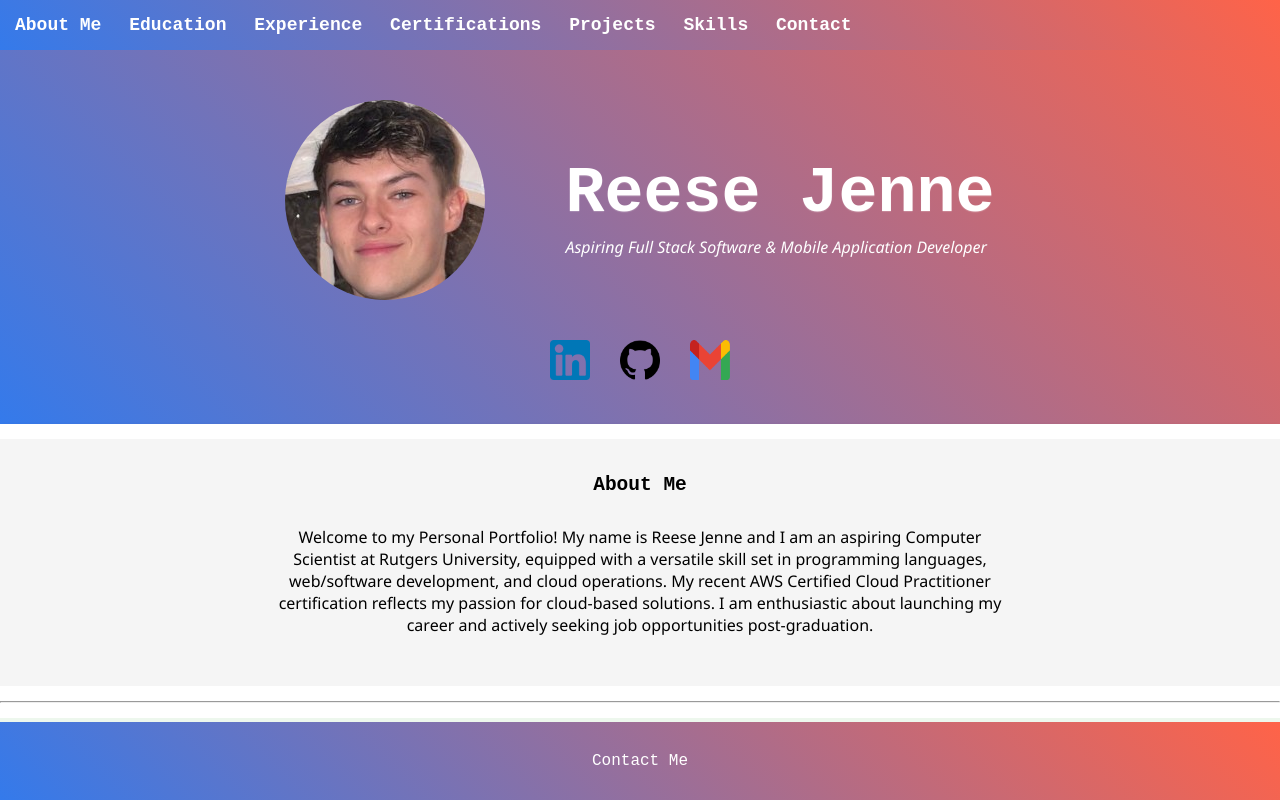
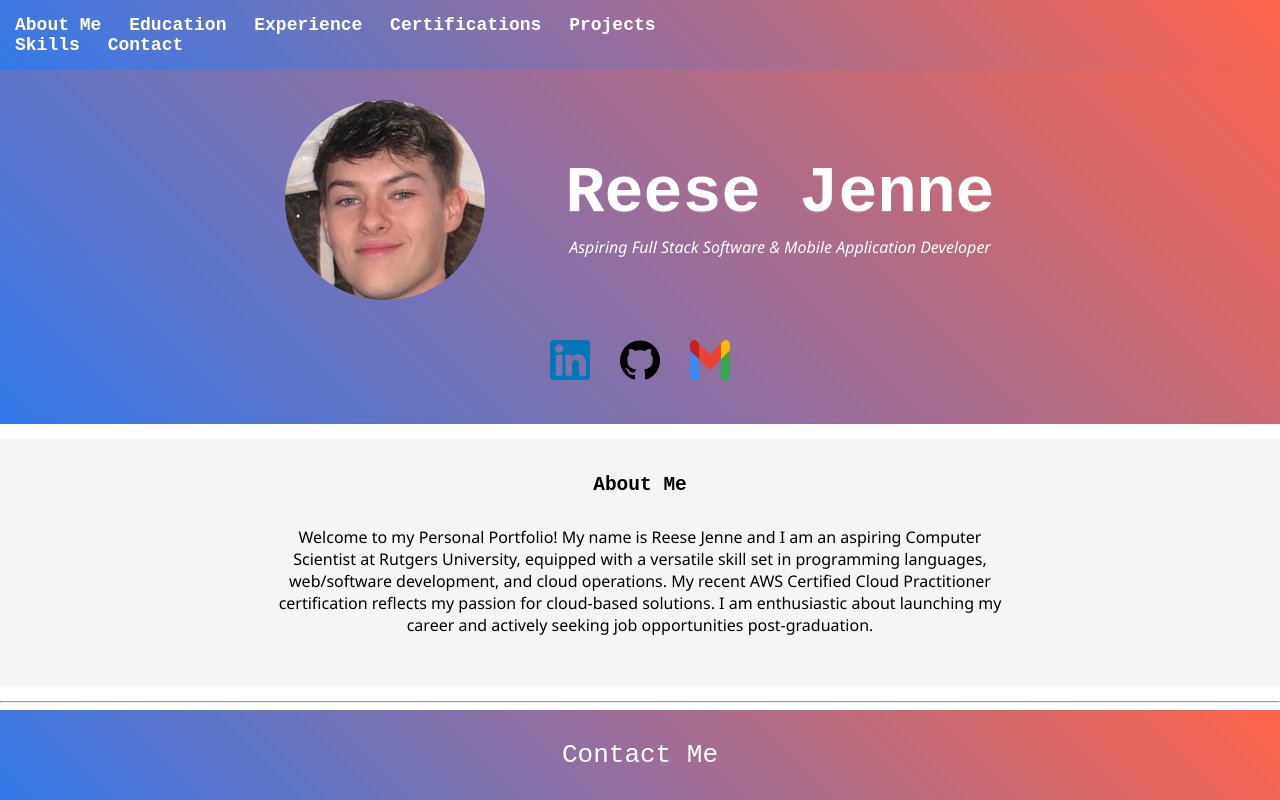
Before and after one commit to reesej77/Portfolio-ReeseJenne, a Next.js app: page / in a window 1280 px wide. Shown: the top 800 px of the page. Built offline with nearby package versions, Linux system fonts and the light colour scheme.

Commit message:
Added mobile device functionality

```diff
--- a/public/css/global.css
+++ b/public/css/global.css
@@ -11,10 +11,16 @@ h3 {
 }
 p {
     color: black;
+    text-align: center;
 }
 
 ul {
     color: black;
+}
+@media (min-width: 1200px) {
+    ul {
+        max-width: 60%;
+    }
 }
 h2 {
     color: black;
@@ -73,7 +79,8 @@ main img {
     transition: transform 0.3s ease-in-out;
 }
 
-nav {
+@media (min-width: 1200px) {
+    nav {
     background: linear-gradient(45deg, #347aeb, #ff6348); /* Dark blue to orange gradient */
     text-align: left;
     padding: 15px;
@@ -81,6 +88,7 @@ nav {
     width: 100%;
     top: 0;
     z-index: 1000;
+    }
 }
 
 nav ul {
@@ -219,7 +227,7 @@ html {
     text-align: center;
     text-decoration: none;
     display: inline-block;
-    font-size: 16px;
+    font-size: 200%;
     cursor: pointer;
 }
 
--- a/public/html/index.html
+++ b/public/html/index.html
@@ -111,7 +111,7 @@
                     <h3>Application and Software Development Intern</h3>
                     <p><i>Colgate-Palmolive | Piscataway, NJ | January 2024 - Present</i></p>
                     <br>
-                    <ul style="max-width: 60%; margin: 0 auto;">
+                    <ul style="margin: 0 auto;">
                         <li>Succesfully Completed a hybrid training course that covered topics such as Python, Javascript, Google Cloud Platform, Docker, React, and Computer Security</li>
                         <br><li>Managed contacts database in Salesforce Marketing Cloud (SFMC) through automation studio, utilizing SQL queries, data extension creation, and dynamic AMPscript emails</li>
                         <br><li>Developed server-side JavaScript scripts to monitor and track contact volumes, optimizing efficiency in email communications within SFMC</li>
@@ -124,7 +124,7 @@
                     <h3>Cloud Operations Intern</h3>
                     <p><i>Somos, Inc. | East Brunswick, NJ | May 2023 - August 2023</i></p>
                     <br>
-                    <ul style="max-width: 60%; margin: 0 auto;">
+                    <ul style="margin: 0 auto;">
                         <li>Collaborated with cross-functional teams on the 'RespOrg Change Reimagined' project, leading the migration of Service Request forms and Product documentation from TFNRegistry Secure Portal to Somos Support Center within Zendesk, while leveraging AWS tools and services</li>
                         <br><li>Demonstrated proficiency in the Zendesk ticketing system by creating service request forms for end-users and agents, as well as automating requests through the utilization of triggers, targets, and webhooks.</li>
                         <br><li>Contributed effectively to the Capstone project, gaining valuable experience in agile development and online collaboration, which culminated into the successful development of a Priority Matrix</li>
@@ -137,7 +137,7 @@
                     <h3>Tech Support Specialist</h3>
                     <p><i>Rutgers University Digital Classroom Services | New Brunswick, NJ | January 2023 - December 2023</i></p>
                     <br>
-                    <ul style="max-width: 40%; margin: 0 auto;" >
+                    <ul style="margin: 0 auto;" >
                         <li>Design, install, and maintain classroom presentation technology, providing ongoing support for daily use.</li>
                         <br><li>Deliver training sessions and offer technical assistance to faculty and students for utilizing classroom technology effectively.</li>
                         <br><li>Offer troubleshooting services for software and devices to address any technical issues promptly.</li>
@@ -151,9 +151,7 @@
                 <br>
                 <h2 style="font-family: monospace;">Certifications</h2>
                 <br><br>
-                <ul style="max-width: 37%; margin: 0 auto;">
-                    <li>AWS Certified Cloud Practitioner (Issued by AWS, October 2023)</li>
-                </ul>
+                <p>AWS Certified Cloud Practitioner (Issued by AWS, October 2023)</p>
                 <br>
                 <img style="max-height: 20%; max-width: 20%; margin: 0 auto;" src="/images/aws.png" alt="Your Logo" class="image">
             <br><br>
@@ -166,7 +164,7 @@
             <section id="project-list" style="font-family:'Segoe UI', Tahoma, Geneva, Verdana, sans-serif">
                 <br><h2 style="font-family: monospace;">Project List</h2>
                 <br><br>
-                <ul class="left-align" style="max-width: 60%; margin: 0 auto;">
+                <ul class="left-align" style="margin: 0 auto;">
                     <li><strong>Photos (JavaFX)</strong> - Designed and implemented a single-user photo management application in JavaFX, featuring user authentication, album creation and management, photo tagging, search functionality, and an admin subsystem for user management</li>
                     <br><li><strong>Photos Android Application (Java, XML)</strong> - Implemented a photo management Android app, migrating features from the JavaFX version, with functionalities such as album creation, deletion, and renaming, photo addition, removal, and display, tag management, photo movement between albums, and advanced tag-based searches</li>
                     <br><li><strong>Online Discussion Fourms (UML)</strong> - Developed an object-oriented design and UML class diagram for discussion forums hosted on a website.</li>
@@ -184,7 +182,7 @@
 
             <section id="skill-list" style="font-family:'Segoe UI', Tahoma, Geneva, Verdana, sans-serif">
                 <br><h2 style="font-family: monospace;">Skill Set</h2>
-                <br><br><ul class="left-align" style="max-width: 60%; margin: 0 auto;">
+                <br><br><ul class="left-align" style="margin: 0 auto;">
                     <li>Fluent in Python, Java, JavaScript, AMPscript, C, HTML, CSS, SQL, MS Office, Google Suite, Git/GitHub, and SFMC</li>
                     <li>Experience developing websites and mobile applications utilizing full-stack software in an agile environment</li>
                     <li>Operating system knowledge of Windows, Linux, and Mac OS</li>
```
